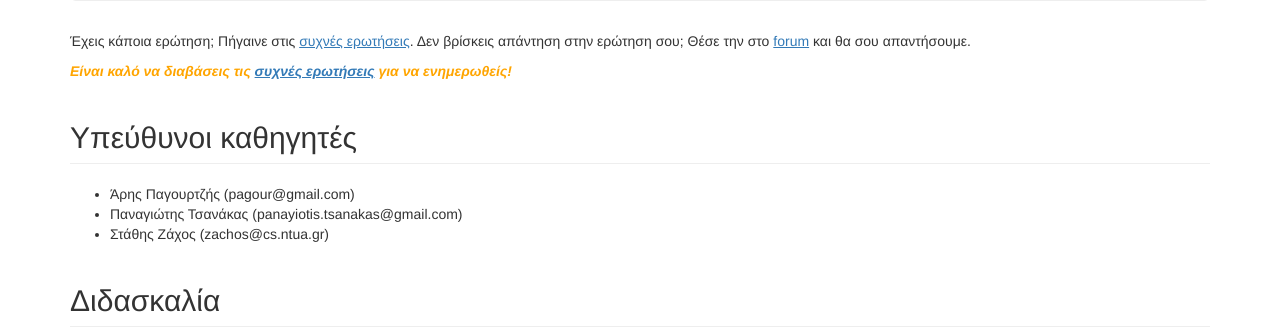
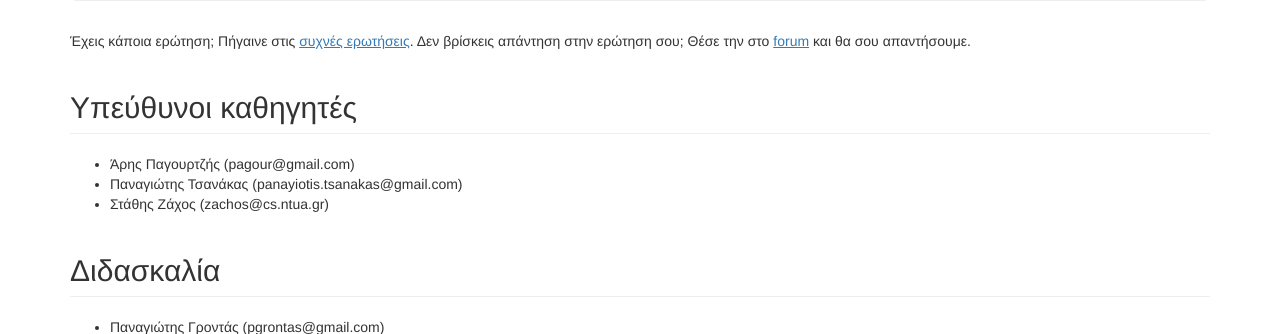
Before and after one commit to dionyziz/crypto-class, a Django app: page / in a window 1280 px wide. Shown: the part 506-840 px from the top of the page. Run offline with Django 3.2, Linux system fonts and the light colour scheme; some libraries are stand-ins or nearby versions.

Commit message:
remove ugly links from frontpage

```diff
--- a/templates/index.html
+++ b/templates/index.html
@@ -13,7 +13,6 @@
 
 			<main>
 			<p>Έχεις κάποια ερώτηση; Πήγαινε στις <a href="/faq">συχνές ερωτήσεις</a>. Δεν βρίσκεις απάντηση στην ερώτηση σου; Θέσε την στο <a href='https://groups.google.com/forum/#!forum/crypto-class-students'>forum</a> και θα σου απαντήσουμε.</p>
-			<p class="bold important">Είναι καλό να διαβάσεις τις <a href="/faq">συχνές ερωτήσεις</a> για να ενημερωθείς!</p>
 			<h2 class="page-header">Υπεύθυνοι καθηγητές</h2>
 			<ul>
 				<li>Άρης Παγουρτζής (pagour@gmail.com)</li>
```
